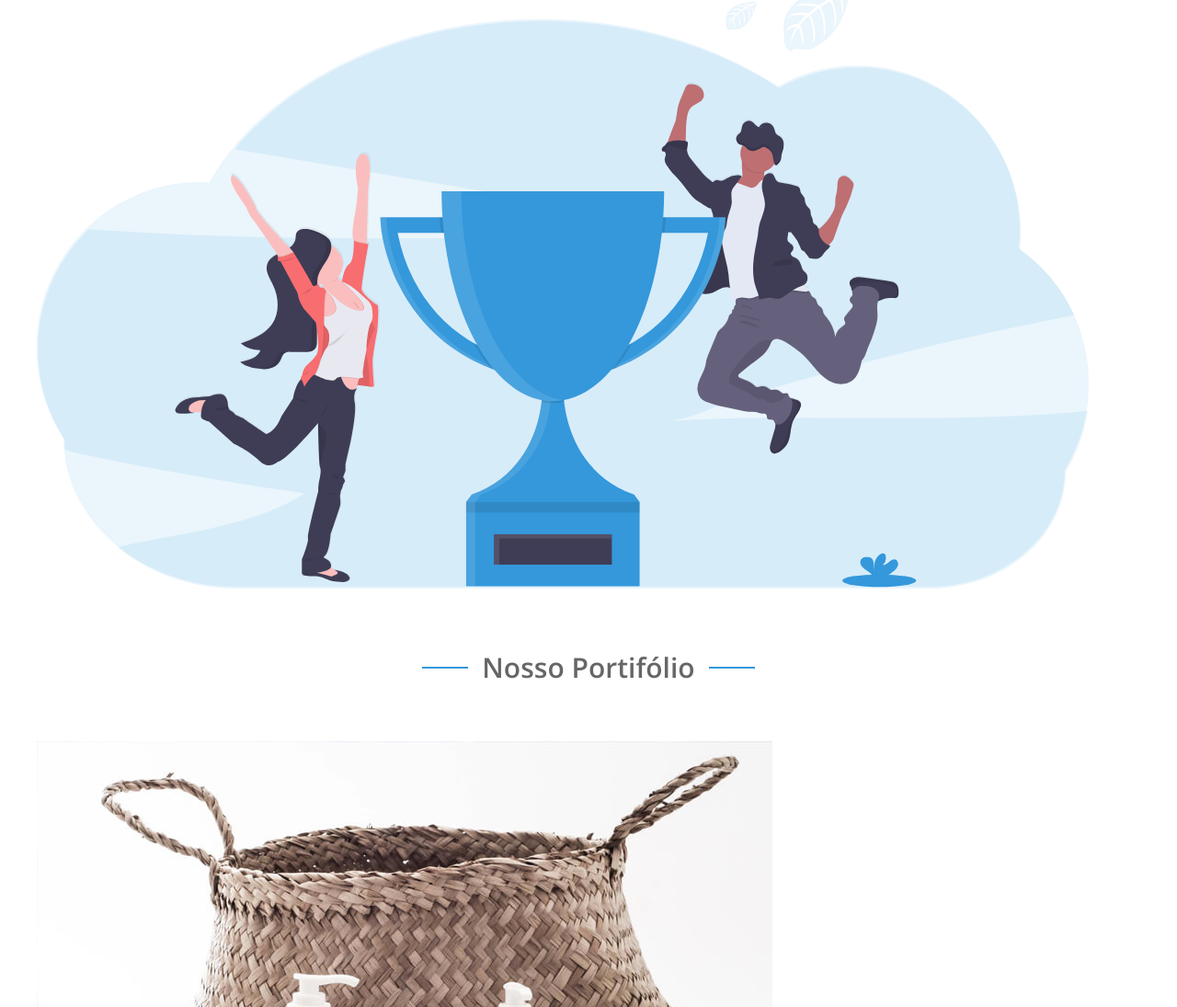
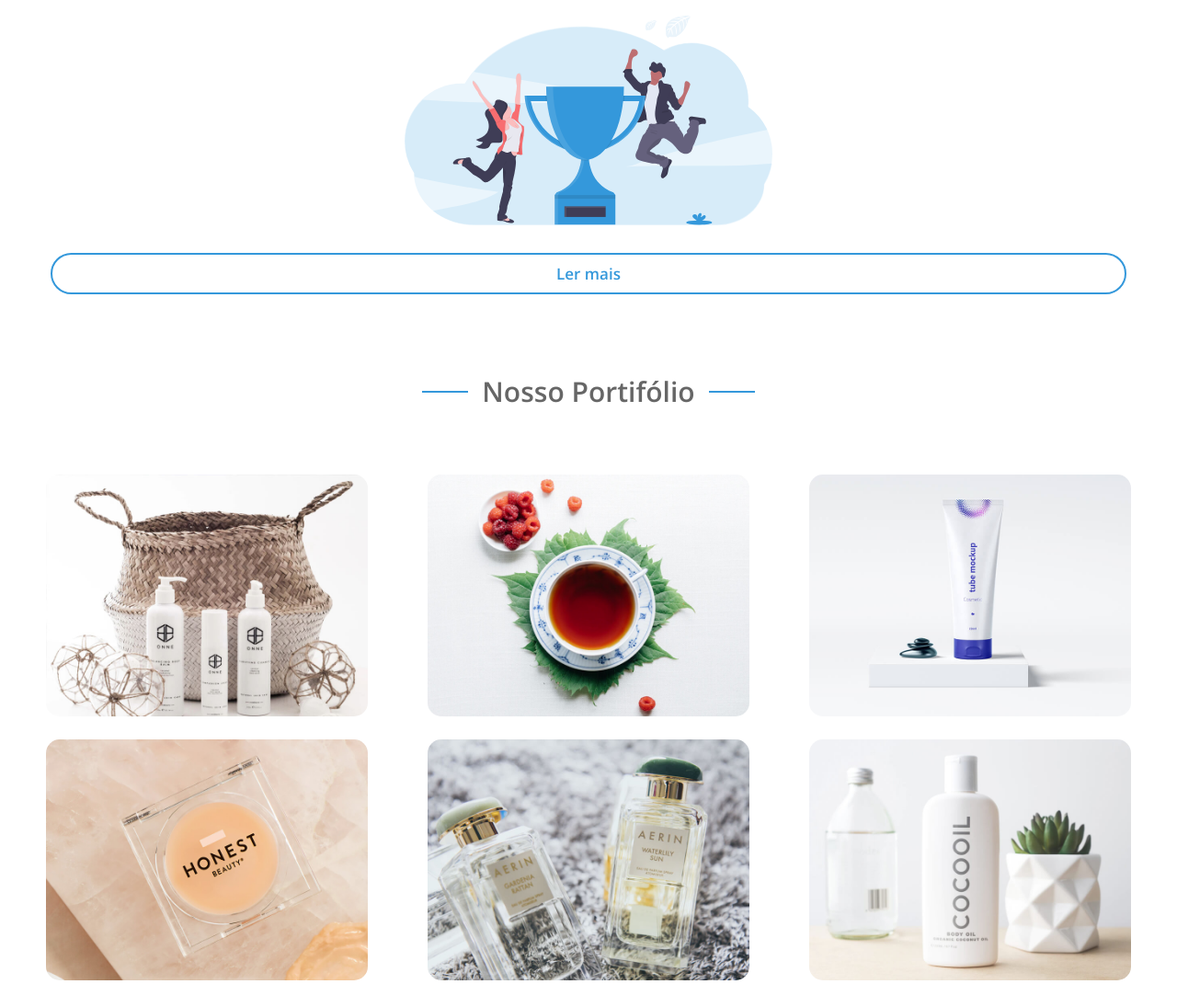
Before and after one commit to fellipe-s-brandao/Projeto-vesperr, a plain HTML site: page index.html in a window 1280 px wide. Shown: the part 817-1912 px from the top of the page at 92% size. Drawn offline with nearby package versions, Linux system fonts and the light colour scheme.

Commit message:
css do portifolio pronto

```diff
--- a/assets/css/main.css
+++ b/assets/css/main.css
@@ -82,13 +82,53 @@
 #sobre div{
   justify-content: space-between;
   align-items: center;
-  flex-wrap: wrap;
 }
 
 #sobre div p{
   width: 600px;
 }
 
+.btn-ler{
+  display: block;
+  text-align: center;
+  margin: 25px 15px;
+}
+
+#sobre img{
+  display: block;
+  width: 400px;
+  margin: 30px 0;
+  margin-left: auto;
+  margin-right: auto
+}
+
+/*----------------------------|
+# Configuração do Portifólio  |
+-----------------------------*/
+
+.images{
+  display: flex;
+  flex-direction: row ;
+  align-items: center;
+  align-content: center;
+  flex-wrap: wrap;
+}
+
+.single-img{
+  margin: 10px;
+  width: 350px;
+}
+
+.single-img img{
+  width: 350px;
+  border-radius: 15px;
+  transition: all 0.4s;
+}
+
+.single-img img:hover{
+  opacity: 0.3;
+
+}
 
 /*------------------------------|
 # Configuração da seta rolagem  |
--- a/assets/css/style.css
+++ b/assets/css/style.css
@@ -33,7 +33,7 @@ html{
   display: flex;
   flex-wrap: wrap;
   flex-direction: row;
-
+  justify-content: space-between;
 }
 
 .collum{
--- a/index.html
+++ b/index.html
@@ -69,18 +69,24 @@
           exercitationem. Animi reprehenderit fugiat aperiam quis soluta, iure temporibus ex, et sapiente quibusdam
           aspernatur accusantium!</p>
       </div>
+
       <img src="assets/images/counts-img.svg" alt="Somos os melhores">
+
+      <div>
+        <a href="#" class="btn-azul btn-ler">Ler mais</a>
+      </div>
     </section>
 
     <h2 class="linha">Nosso Portifólio</h2>
     <section id="portifolio">
       <div class="row images">
-        <img src="assets/images/portfolio-1.jpg" alt="">
-        <img src="assets/images/portfolio-2.jpg" alt="">
-        <img src="assets/images/portfolio-3.jpg" alt="">
-        <img src="assets/images/portfolio-4.jpg" alt="">
-        <img src="assets/images/portfolio-5.jpg" alt="">
-        <img src="assets/images/portfolio-6.jpg" alt="">
+        <div class="single-img"><img src="assets/images/portfolio-1.jpg" alt=""></div>
+        <div class="single-img"><img src="assets/images/portfolio-2.jpg" alt=""></div>
+        <div class="single-img"><img src="assets/images/portfolio-3.jpg" alt=""></div>
+        <div class="single-img"><img src="assets/images/portfolio-4.jpg" alt=""></div>
+        <div class="single-img"><img src="assets/images/portfolio-5.jpg" alt=""></div>
+        <div class="single-img"><img src="assets/images/portfolio-6.jpg" alt=""></div>
+        <div class="single-img"></div>
       </div>
     </section>
 
```
Also changed, not shown: assets/images/portfolio-6 (1).jpg (added).
